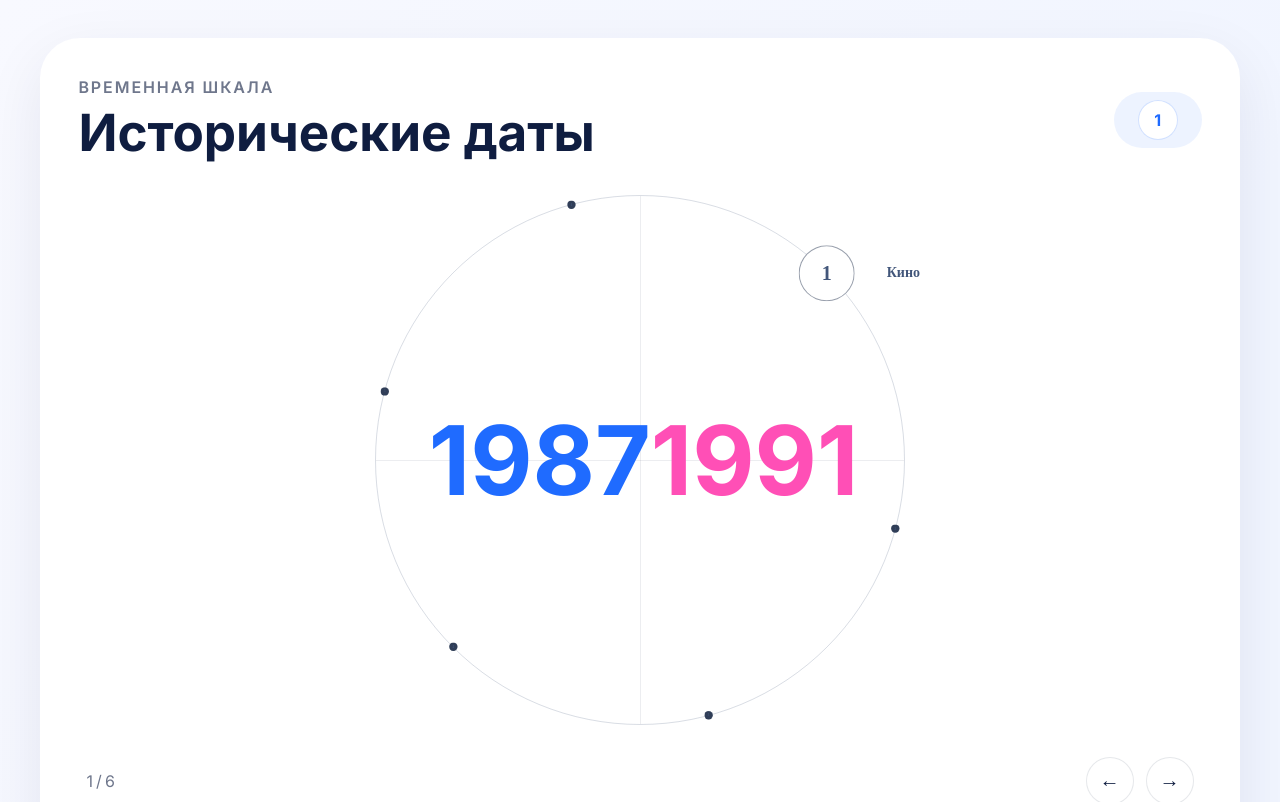
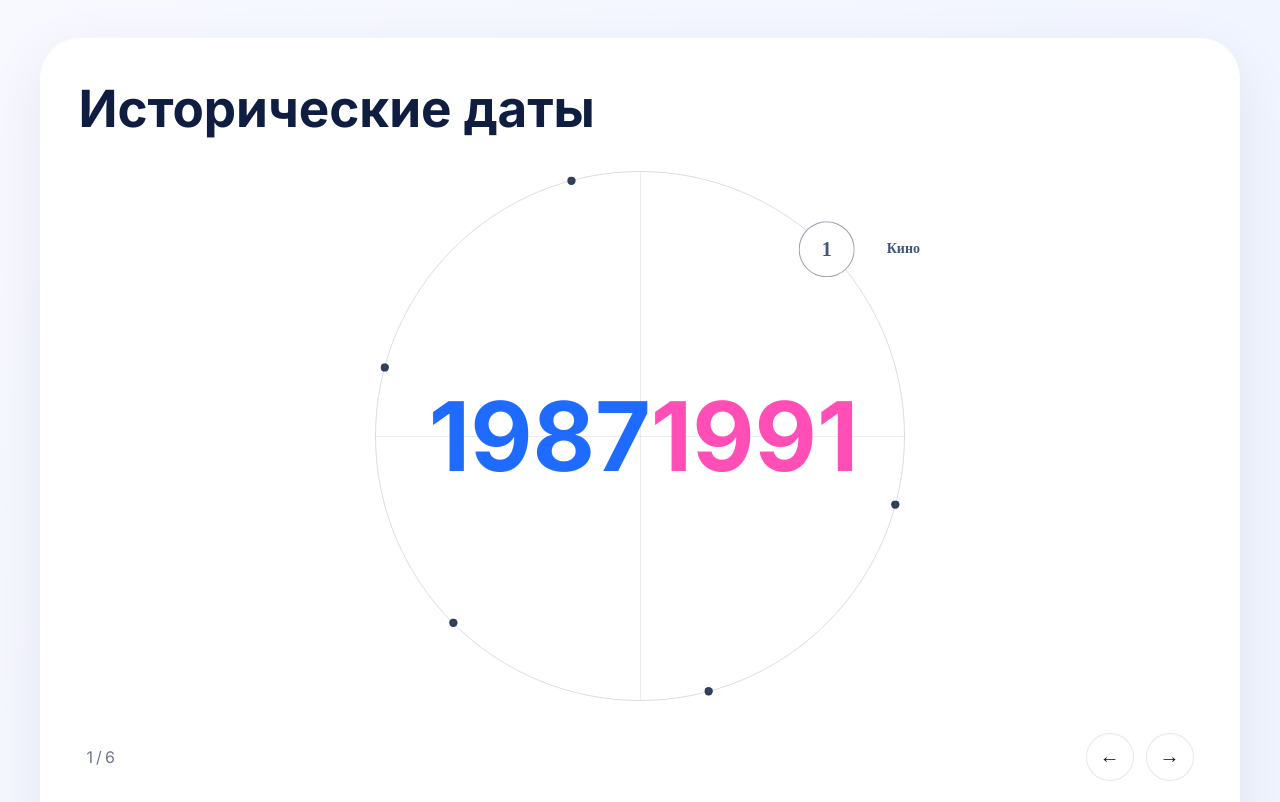
Before and after one commit to Mikhail-Novikov/timeline-historical-dates, a React app: page / in a window 1280 px wide. Shown: the top 802 px of the page. Built offline with nearby package versions, Linux system fonts and the light colour scheme.

Commit message:
upd: delete timeline-block__eyebrow

```diff
--- a/src/components/TimelineBlock/TimelineBlock.scss
+++ b/src/components/TimelineBlock/TimelineBlock.scss
@@ -30,15 +30,6 @@
   align-items: center;
   flex-wrap: wrap;
   gap: 1rem;
-}
-
-.timeline-block__eyebrow {
-  font-size: 1rem;
-  font-weight: 600;
-  text-transform: uppercase;
-  letter-spacing: 0.12em;
-  color: var(--timeline-muted);
-  margin: 0 0 0.25rem;
 }
 
 .timeline-block__title {
--- a/src/components/TimelineBlock/TimelineBlock.tsx
+++ b/src/components/TimelineBlock/TimelineBlock.tsx
@@ -121,15 +121,7 @@ const TimelineBlock: React.FC<TimelineBlockProps> = ({ title, periods }) => {
   return (
     <section className="timeline-block" ref={blockRef} aria-label={title}>
       <header className="timeline-block__header">
-        <div>
-          <p className="timeline-block__eyebrow">Временная шкала</p>
-          <h1 className="timeline-block__title">{title}</h1>
-        </div>
-        <div className="timeline-block__badge">
-          <span className="timeline-block__badge-index">
-            {formatCounter(activeIndex + 1)}
-          </span>
-        </div>
+        <h1 className="timeline-block__title">{title}</h1>
       </header>
 
       <div className="timeline-block__orbit">
```
